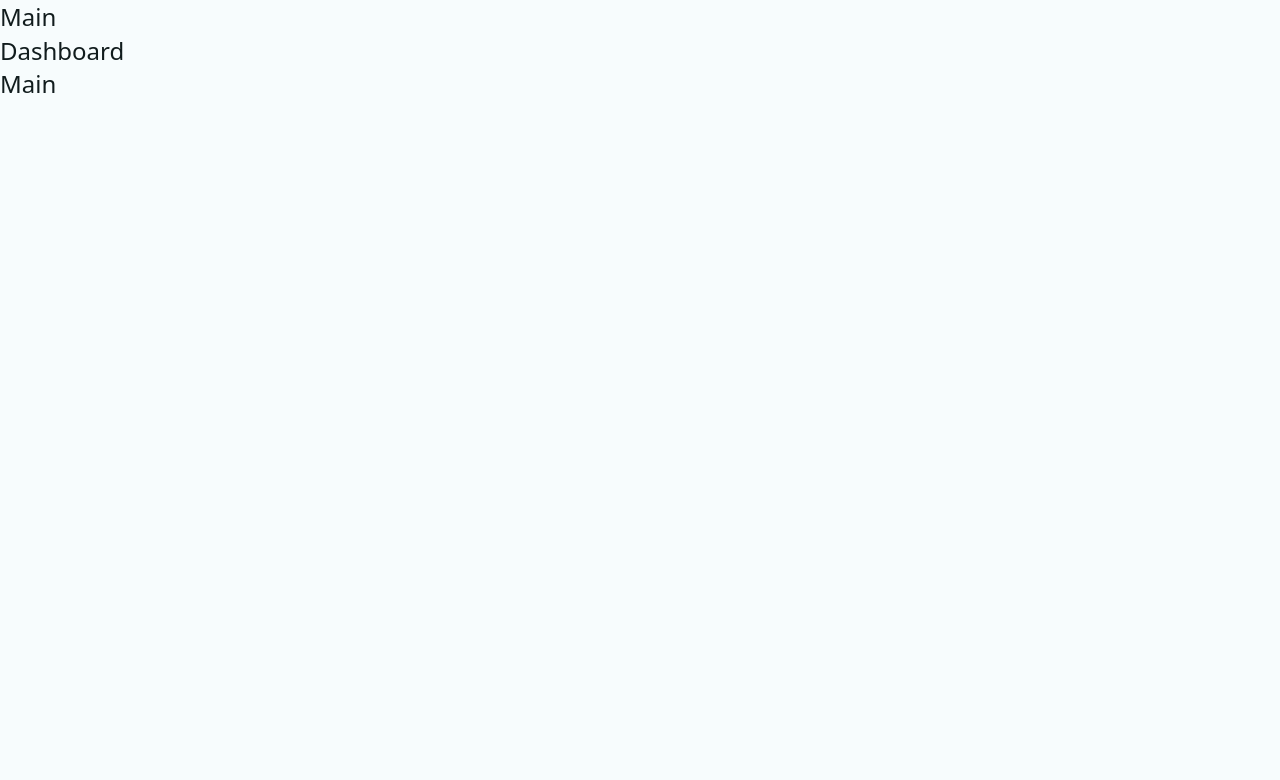
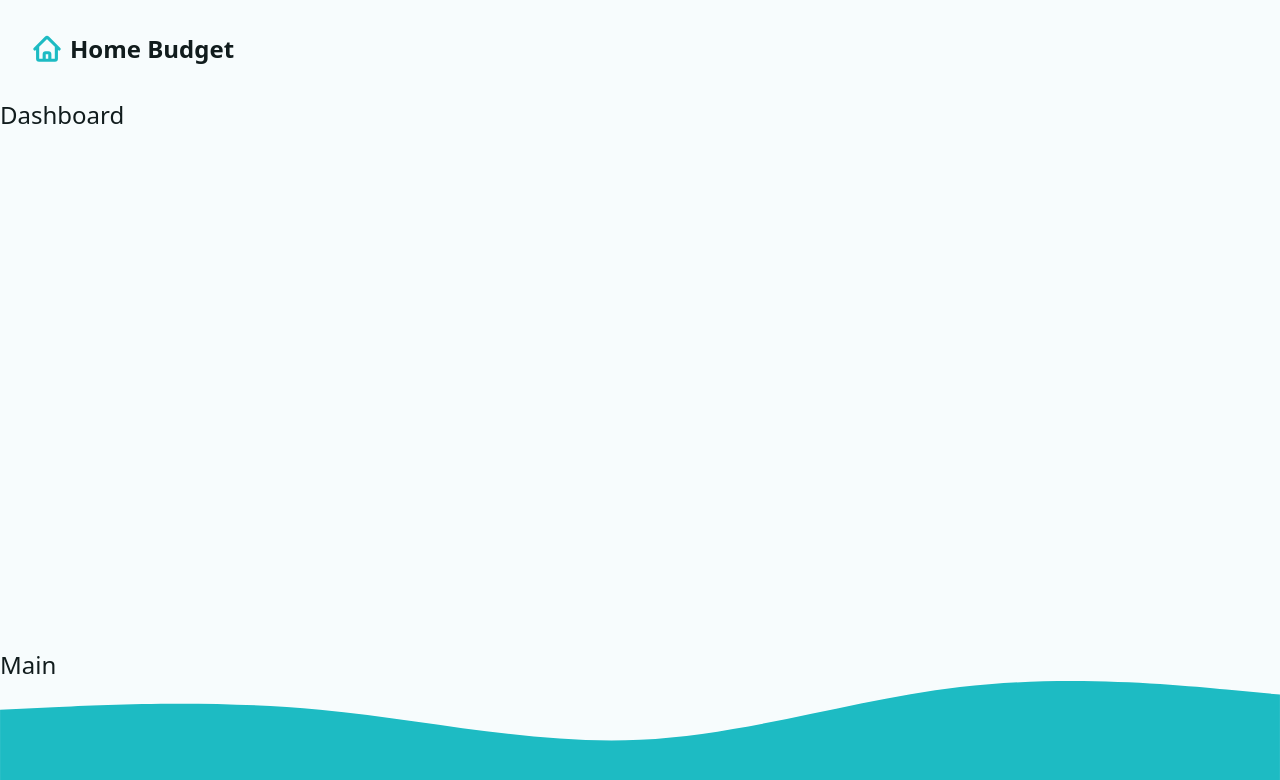
Before and after one commit to Siddhartha587729/expense-app, a React (Create React App) app: page / in a window 1280 px wide. Shown: the top 780 px of the page. Built offline with nearby package versions, Linux system fonts and the light colour scheme.

Commit message:
navigation and logout logic added

```diff
--- a/package.json
+++ b/package.json
@@ -3,6 +3,7 @@
   "version": "0.1.0",
   "private": true,
   "dependencies": {
+    "@heroicons/react": "^2.0.18",
     "@testing-library/jest-dom": "^5.16.5",
     "@testing-library/react": "^13.4.0",
     "@testing-library/user-event": "^13.5.0",
--- a/src/App.js
+++ b/src/App.js
@@ -2,6 +2,7 @@ import { createBrowserRouter, RouterProvider} from "react-router-dom";
 import Dashboard, { dashboardLoader } from "./pages/Dashboard";
 import Error from "./pages/Error"
 import Main, { mainLoader } from "./layouts/Main";
+import { logoutAction } from "./actions/logout";
 
 const router = createBrowserRouter([
   {
@@ -15,6 +16,10 @@ const router = createBrowserRouter([
         element: <Dashboard/>,
         loader: dashboardLoader,
         errorElement: <Error/>,
+      },
+      {
+        path: "logout",
+        action: logoutAction
       }
     ]
   },
--- /dev/null
+++ b/src/actions/logout.jsx
@@ -0,0 +1,9 @@
+import {redirect} from "react-router-dom"
+import { deleteItem } from "../helper"
+
+export async function logoutAction(){
+
+    deleteItem({key: "userName"})
+
+    return redirect("/")
+}
--- /dev/null
+++ b/src/components/Nav.jsx
@@ -0,0 +1,36 @@
+import {Form,NavLink} from "react-router-dom"
+
+import logomark from "../assets/logomark.svg"
+
+import { TrashIcon } from '@heroicons/react/24/solid'
+
+const Nav = ({userName}) => {
+  return (
+    <nav>
+        <NavLink to="/">
+          <img src={logomark} alt="" height={30}/>
+          <span>Home Budget</span>
+        </NavLink>
+        {
+          userName && (
+            <Form method="post" action="/logout" onSubmit={
+              (event)=>{
+                if(!window.confirm("Delete user and all data?")){
+                  event.preventDefault();
+                }
+              }
+            }>
+              <button type="submit" className="btn btn--warning" >
+                <span>Delete User</span>
+                <TrashIcon width={20}/>
+              </button>
+
+            </Form>
+          )
+        }
+    </nav>
+
+  )
+}
+
+export default Nav
--- a/src/helper.js
+++ b/src/helper.js
@@ -1,3 +1,7 @@
 export const fetchData = (key)=>{
     return JSON.parse(localStorage.getItem(key))
 }
+
+export const deleteItem = ({key})=>{
+    return localStorage.removeItem(key)
+}
--- a/src/layouts/Main.jsx
+++ b/src/layouts/Main.jsx
@@ -1,5 +1,8 @@
 import { Outlet, useLoaderData } from "react-router-dom";
 import { fetchData } from "../helper"
+
+import wave from "../assets/wave.svg"
+import Nav from "../components/Nav"
 
 export function mainLoader(){
     const userName =fetchData("userName");
@@ -11,10 +14,11 @@ export function mainLoader(){
 const Main = () => {
     const { userName } = useLoaderData()
     return (
-        <div>
-            <div>Main</div>
+        <div className="layout">
+            <Nav userName = {userName} />
             <Outlet/>
             <div>Main</div>
+            <img src={wave} alt="footer here" />
         </div>
 
 
```
Also changed, not shown: 1 other file (tests, documents, lock files or other folders).
